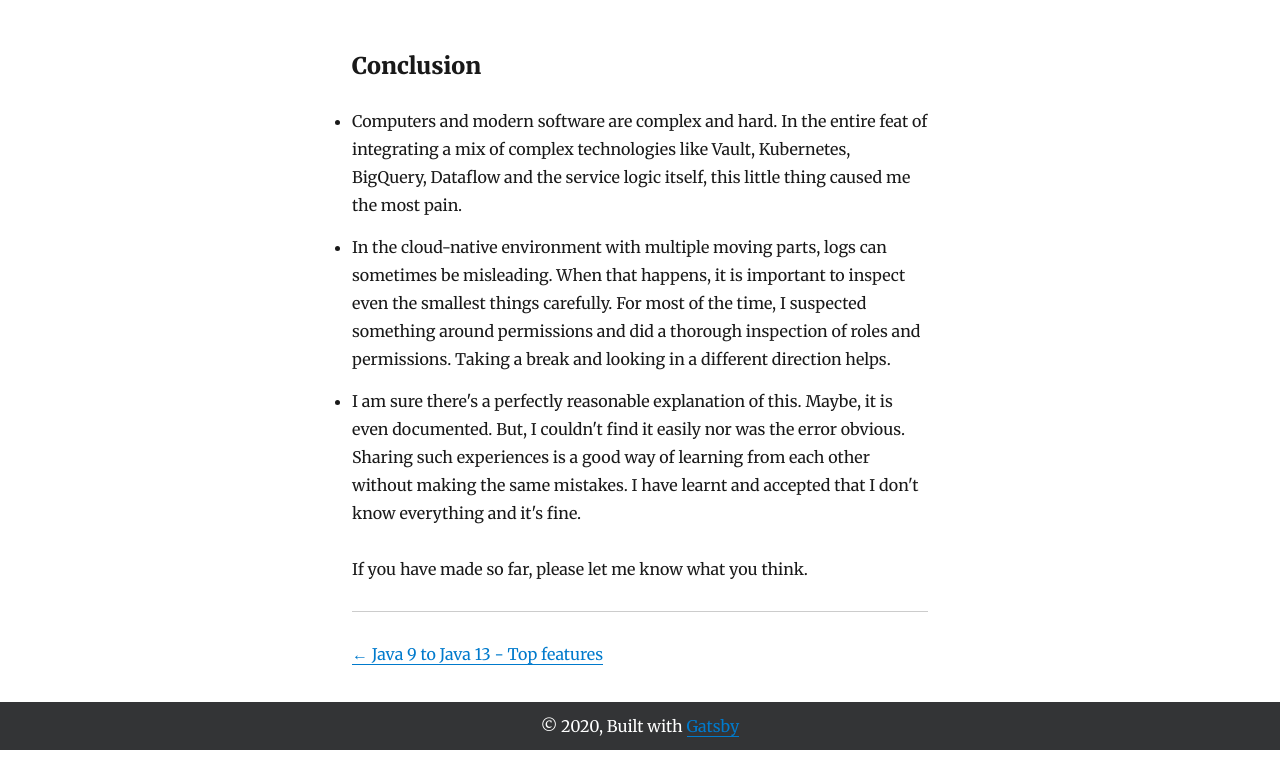
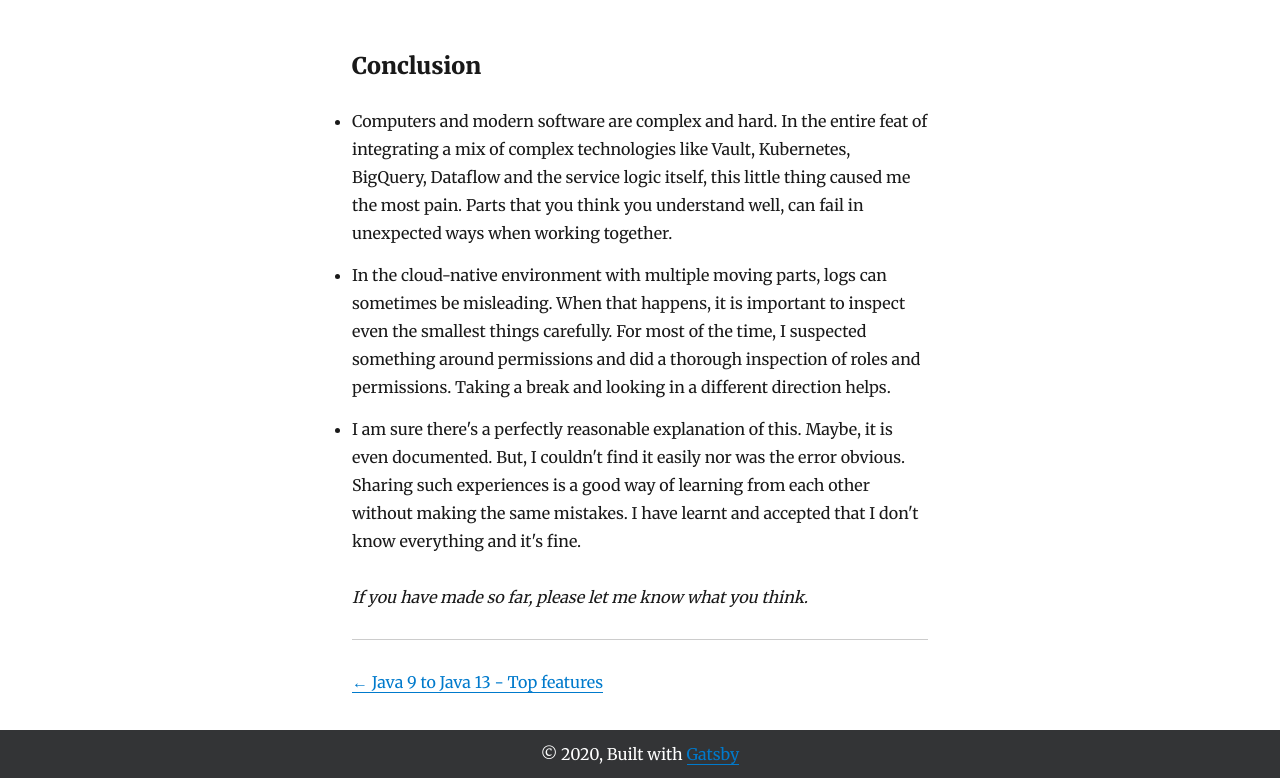
Before and after one commit to raj-saxena/blog-site, a Gatsby site: page /2020/Dataflow-Springboot-app-fails-to-run-when-dockerised/ in a window 1280 px wide. Shown: the part 7108-7886 px from the top of the page. Before the commit the page ends 7858 px from the top, so only its background shows below. Built offline with nearby package versions, Linux system fonts and the light colour scheme; Gatsby itself is replaced by a stand-in of ours; some packages are replaced by stand-ins of ours.

Commit message:
Minor addtion

```diff
--- a/content/blog/2020/Dataflow-Springboot-app-fails-to-run-when-dockerised/index.md
+++ b/content/blog/2020/Dataflow-Springboot-app-fails-to-run-when-dockerised/index.md
@@ -133,8 +133,8 @@ I don't know why a fat-jar doesn't work here. This is the first time I faced thi
 Sharing this so that someone else working on something similar can save time and frustration.
 
 ### Conclusion
-* Computers and modern software are complex and hard. In the entire feat of integrating a mix of complex technologies like Vault, Kubernetes, BigQuery, Dataflow and the service logic itself, this little thing caused me the most pain.
+* Computers and modern software are complex and hard. In the entire feat of integrating a mix of complex technologies like Vault, Kubernetes, BigQuery, Dataflow and the service logic itself, this little thing caused me the most pain. Parts that you think you understand well, can fail in unexpected ways when working together.
 * In the cloud-native environment with multiple moving parts, logs can sometimes be misleading. When that happens, it is important to inspect even the smallest things carefully. For most of the time, I suspected something around permissions and did a thorough inspection of roles and permissions. Taking a break and looking in a different direction helps.
 * I am sure there's a perfectly reasonable explanation of this. Maybe, it is even documented. But, I couldn't find it easily nor was the error obvious. Sharing such experiences is a good way of learning from each other without making the same mistakes. I have learnt and accepted that I don't know everything and it's fine.
 
-If you have made so far, please let me know what you think.
+_If you have made so far, please let me know what you think._
```
